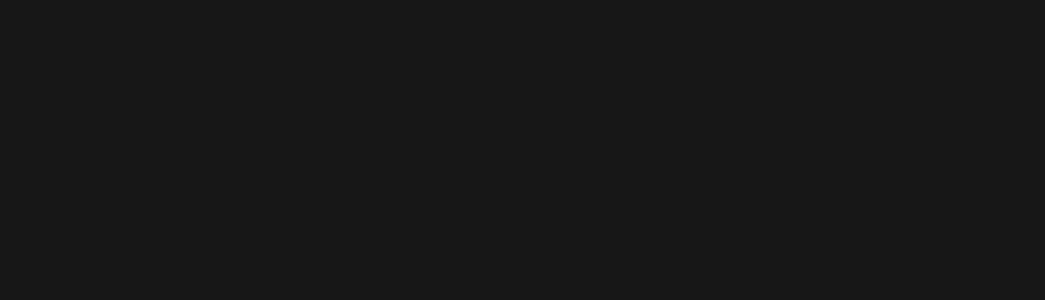
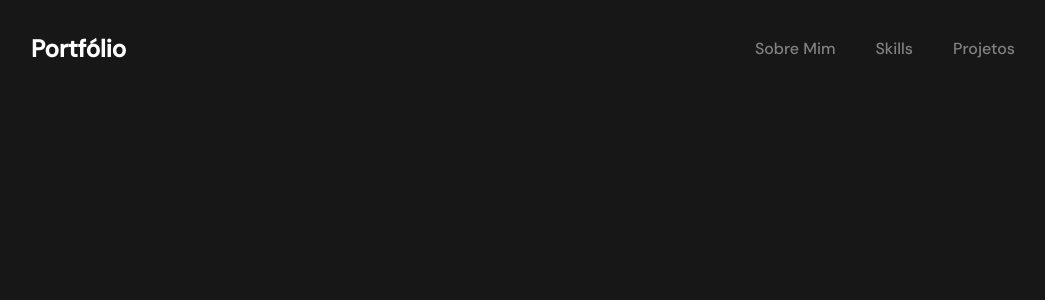
Before and after one commit to rodrigo-miranda18/Portfolio, a Next.js app: page / in a window 1280 px wide. Shown: the top 300 px of the page, without its empty margins (117-1162 px from the left). Built offline with nearby package versions, Linux system fonts and the light colour scheme.

Commit message:
Header finished

```diff
--- a/package.json
+++ b/package.json
@@ -12,11 +12,13 @@
     "next": "11.1.2",
     "react": "17.0.2",
     "react-dom": "17.0.2",
+    "react-icons": "^4.3.1",
     "styled-components": "^5.3.1"
   },
   "devDependencies": {
     "babel-eslint": "^10.1.0",
     "eslint": "7.32.0",
+    "eslint-config-next": "11.1.2",
     "eslint-config-prettier": "^6.15.0",
     "eslint-plugin-import": "^2.22.1",
     "eslint-plugin-import-helpers": "^1.1.0",
@@ -24,7 +26,6 @@
     "eslint-plugin-prettier": "^3.2.0",
     "eslint-plugin-react": "^7.21.5",
     "eslint-plugin-react-hooks": "^4.2.0",
-    "prettier": "^2.2.1",
-    "eslint-config-next": "11.1.2"
+    "prettier": "^2.2.1"
   }
 }
--- /dev/null
+++ b/src/components/Header/index.jsx
@@ -0,0 +1,43 @@
+import { useState } from 'react'
+import { BiMenu } from 'react-icons/bi'
+import { IoIosClose } from 'react-icons/io'
+
+import {
+  Container,
+  Title,
+  IconContainer,
+  Links,
+  CloseButtonContainer,
+  Link
+} from './styles'
+
+const Header = () => {
+  const [isOpen, setIsOpen] = useState(false)
+
+  return (
+    <Container>
+      <Title>Portfólio</Title>
+
+      <IconContainer onClick={() => setIsOpen(true)}>
+        <BiMenu size={38} color="white" />
+      </IconContainer>
+
+      <Links isOpen={isOpen}>
+        {isOpen && (
+          <CloseButtonContainer
+            isOpen={isOpen}
+            onClick={() => setIsOpen(false)}
+          >
+            <IoIosClose size={30} color="var(--gray)" />
+          </CloseButtonContainer>
+        )}
+
+        <Link>Sobre Mim</Link>
+        <Link>Skills</Link>
+        <Link>Projetos</Link>
+      </Links>
+    </Container>
+  )
+}
+
+export default Header
--- /dev/null
+++ b/src/components/Header/styles.js
@@ -0,0 +1,55 @@
+import styled from 'styled-components'
+
+export const Container = styled.div`
+  display: flex;
+  align-items: center;
+  justify-content: space-between;
+
+  height: 6rem;
+`
+
+export const Title = styled.h2``
+
+export const IconContainer = styled.div`
+  display: none;
+
+  @media (max-width: 768px) {
+    display: flex;
+  }
+`
+
+export const Links = styled.div`
+  display: flex;
+  align-items: center;
+
+  gap: 2.5rem;
+
+  @media (max-width: 768px) {
+    flex-direction: column;
+    align-items: center;
+    justify-content: center;
+
+    width: ${props => (props.isOpen ? '100%' : '0')};
+    height: 164px;
+    background: var(--black-50);
+    overflow: hidden;
+
+    position: fixed;
+    top: 0;
+    right: 0;
+    transition: 0.4s;
+  }
+`
+
+export const CloseButtonContainer = styled.div`
+  display: ${props => (props.isOpen ? 'flex' : 'none')};
+  margin: 5px 7px 0 0;
+  position: absolute;
+  right: 0;
+  top: 0;
+`
+
+export const Link = styled.a`
+  color: var(--gray);
+  font-size: 1rem;
+`
--- a/src/pages/_document.js
+++ b/src/pages/_document.js
@@ -32,7 +32,11 @@
       <Html>
         <Head>
           <link rel="preconnect" href="https://fonts.googleapis.com" />
-          <link rel="preconnect" href="https://fonts.gstatic.com" crossOrigin />
+          <link
+            rel="preconnect"
+            href="https://fonts.gstatic.com"
+            crossOrigin="true"
+          />
           <link
             href="https://fonts.googleapis.com/css2?family=DM+Sans:wght@500&display=swap"
             rel="stylesheet"
--- a/src/pages/index.jsx
+++ b/src/pages/index.jsx
@@ -1,3 +1,5 @@
-const Home = () => <></>
+import Header from '../components/Header'
+
+const Home = () => <Header />
 
 export default Home
--- a/src/styles/global.js
+++ b/src/styles/global.js
@@ -19,8 +19,45 @@
     --white: #fff;
   }
 
+  @media (max-width: 2600px) {
+    html {
+      font-size: 150%;
+    }
+  }
+
+  @media (max-width: 2000px) {
+    html {
+      font-size: 125%;
+    }
+  }
+
+  @media (max-width: 1740px) {
+    html {
+      font-size: 100%;
+    }
+  }
+
+  @media (max-width: 1024px) {
+    html {
+      font-size: 87.5%;
+    }
+  }
+
   body {
     background: var(--black-100);
+    padding: 0 9.25rem;
+
+    @media (max-width: 880px) {
+      padding: 0 7rem;
+    }
+
+    @media (max-width: 650px) {
+      padding: 0 4rem;
+    }
+
+    @media (max-width: 425px) {
+      padding: 0 2rem;
+    }
   }
 
   h1, h2, h3, h4 {
@@ -28,7 +65,7 @@
   }
 
   p, span {
-    color: var(---gray);
+    color: var(--gray);
   }
 
   button, a {
```
Also changed, not shown: 1 other file (tests, documents, lock files or other folders).
